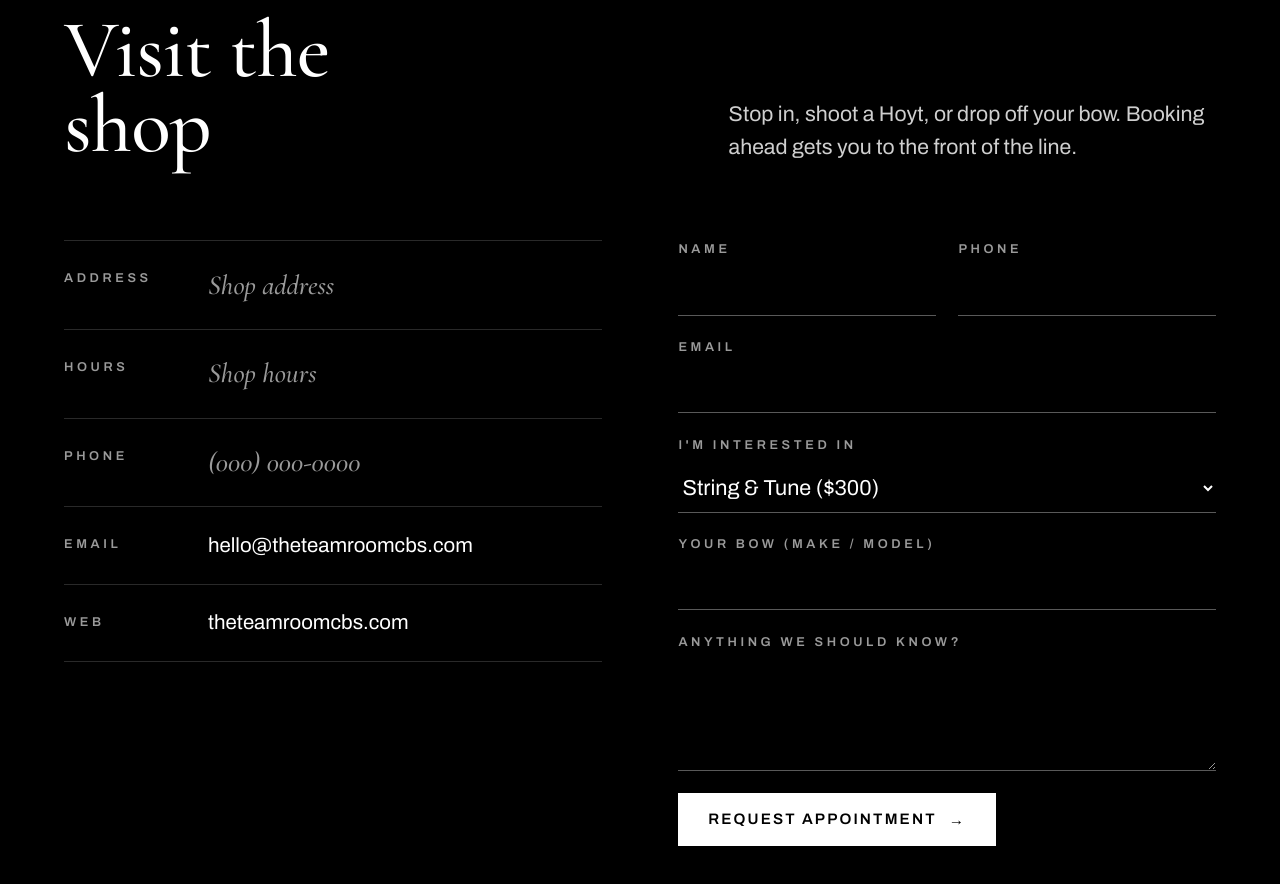
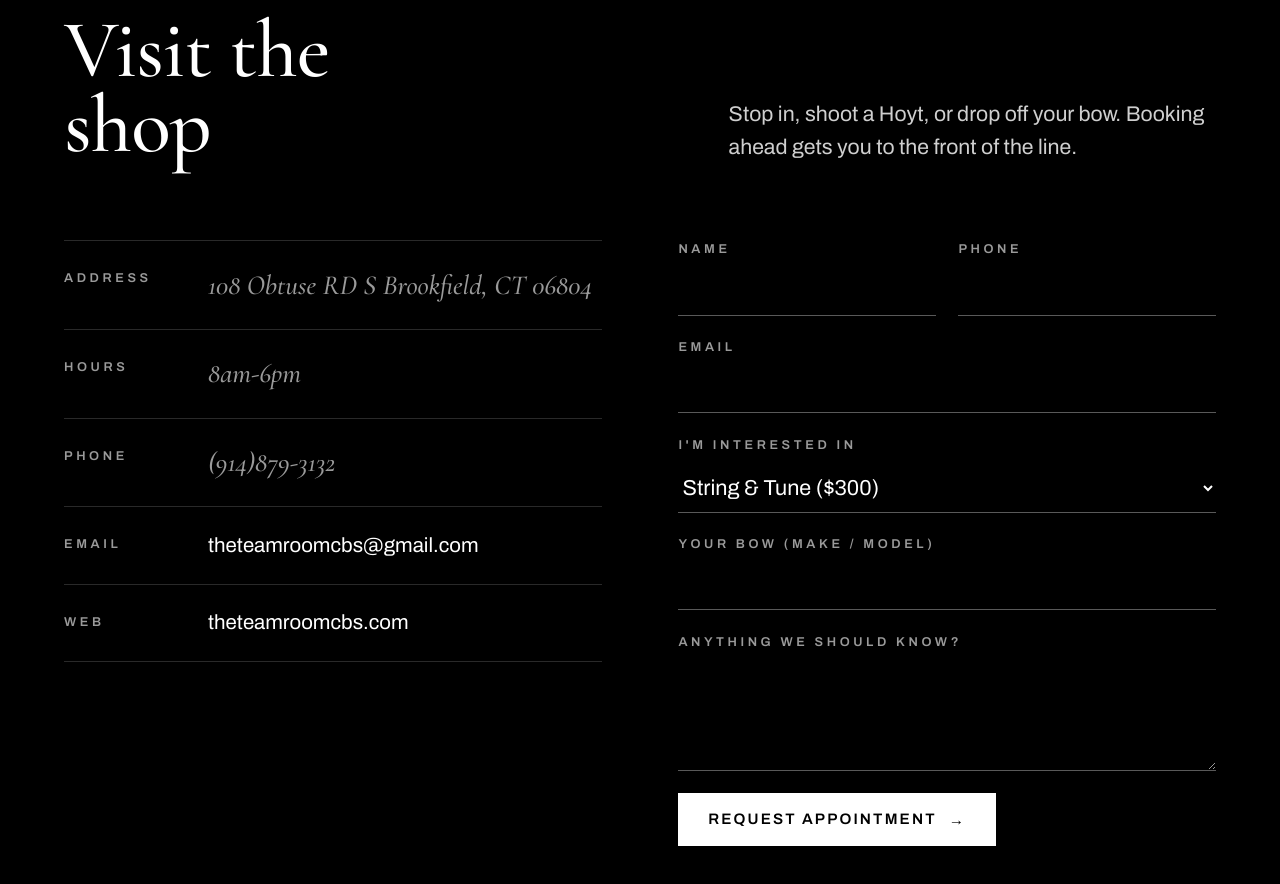
Before and after one commit to brightclimbmail/theteamroomcbs, a plain HTML site: page index.html in a window 1280 px wide. Shown: the part 7760-8644 px from the top of the page. Drawn offline with nearby package versions, Linux system fonts and the light colour scheme.

Commit message:
Update index.html

```diff
--- a/index.html
+++ b/index.html
@@ -423,10 +423,10 @@
 
     <div class="visit">
       <dl class="facts rv">
-        <div><dt>Address</dt><dd><span class="ph">Shop address</span></dd></div>
-        <div><dt>Hours</dt><dd><span class="ph">Shop hours</span></dd></div>
-        <div><dt>Phone</dt><dd><span class="ph">(000) 000-0000</span></dd></div>
-        <div><dt>Email</dt><dd>hello@theteamroomcbs.com</dd></div>
+        <div><dt>Address</dt><dd><span class="ph">108 Obtuse RD S Brookfield, CT 06804</span></dd></div>
+        <div><dt>Hours</dt><dd><span class="ph">8am-6pm</span></dd></div>
+        <div><dt>Phone</dt><dd><span class="ph">(914)879-3132</span></dd></div>
+        <div><dt>Email</dt><dd>theteamroomcbs@gmail.com</dd></div>
         <div><dt>Web</dt><dd>theteamroomcbs.com</dd></div>
       </dl>
 
```
